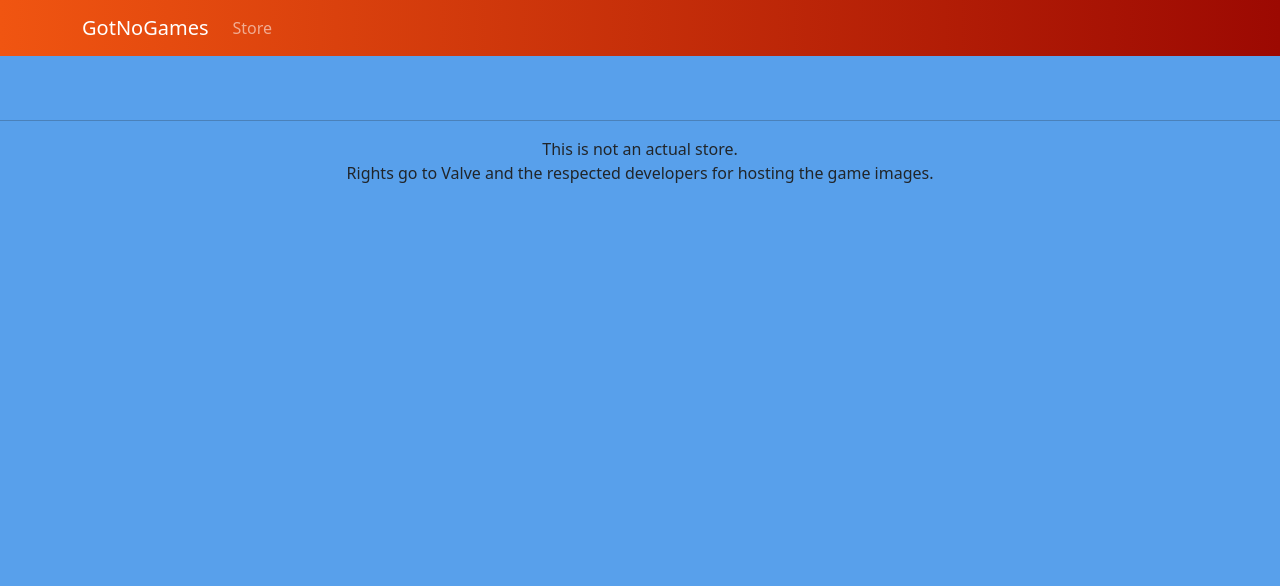
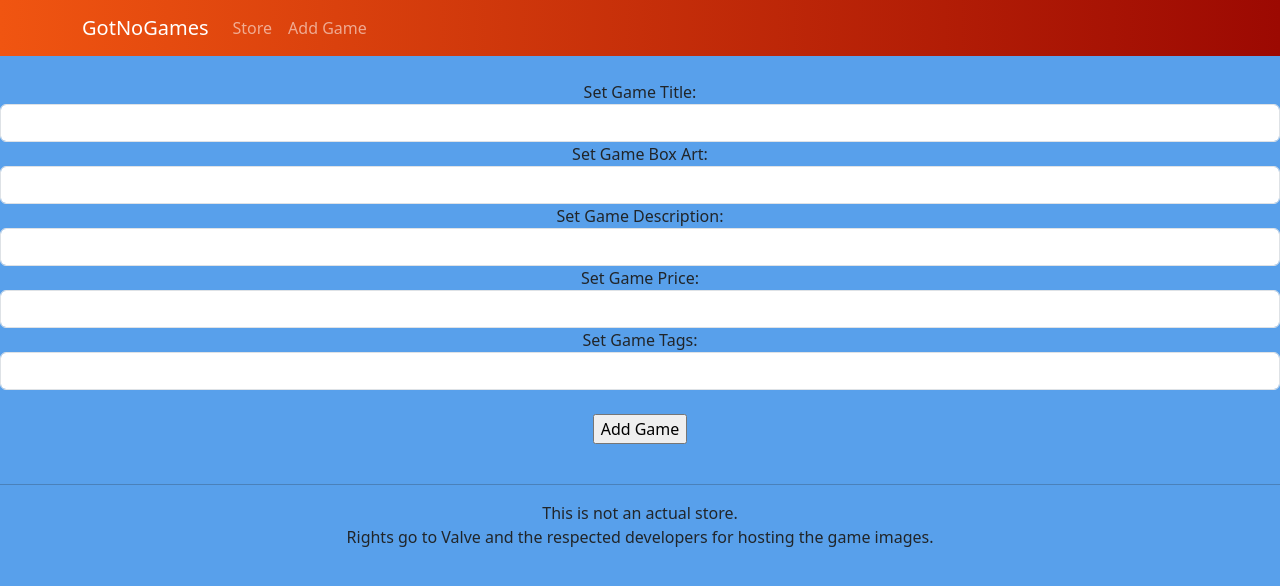
Before and after one commit to lawesome1444/DRAQ_Project1, a React (Create React App) app: page /addGame in a window 1280 px wide. Shown: the top 586 px of the page. Built offline with nearby package versions, Linux system fonts and the light colour scheme.

Commit message:
Added "Add Game" component for adding games to DB

```diff
--- a/package.json
+++ b/package.json
@@ -6,6 +6,7 @@
     "@testing-library/jest-dom": "^5.17.0",
     "@testing-library/react": "^13.4.0",
     "@testing-library/user-event": "^13.5.0",
+    "axios": "^1.6.2",
     "bootstrap": "^5.3.2",
     "cors": "^2.8.5",
     "express": "^4.18.2",
--- a/src/App.js
+++ b/src/App.js
@@ -4,6 +4,7 @@ import './App.css';
 import Legal from './components/legal';
 //Importing Routable Components
 import Store from './components/store';
+import AddGame from './components/addGame';
 //Importing Bootstrap and Router DOM for client side routing
 import 'bootstrap/dist/css/bootstrap.min.css';
 import Container from 'react-bootstrap/Container';
@@ -28,6 +29,7 @@ function App() {
               <Navbar.Brand href="/">GotNoGames</Navbar.Brand>
               <Nav className="me-auto">
                 <Nav.Link href="/store">Store</Nav.Link>
+                <Nav.Link href="/addGame">Add Game</Nav.Link>
               </Nav>
             </Container>
         </Navbar>
@@ -35,6 +37,7 @@ function App() {
         {/*Telling which content to load depending on what page we are on (e.g DRAQ_Project1/store loads the store page HTML code)*/}
         <Routes>
           <Route path='/store' element={<Store></Store>}></Route>
+          <Route path='/addGame' element={<AddGame></AddGame>}></Route>
         </Routes>
         <Legal></Legal>
       </div>
--- /dev/null
+++ b/src/components/addGame.js
@@ -0,0 +1,86 @@
+import { useState } from "react";
+import axios from "axios";
+
+function AddGame(){
+    //Defining the layout of each game entry
+    const [title, setTitle] = useState('');
+    const [boxArt, setBoxArt] = useState('');
+    const [desc, setDesc] = useState('');
+    const [price, setPrice] = useState('');
+    const [tags, setTags] = useState('');
+
+    //When the submit button is clicked
+    const handleSubmit = (e)=>{
+        //Stop empty entries
+        e.preventDefault();
+
+        //Set the former (layout) as the value of the latter (what the user entered in the form)
+        const game = ({
+            title:title,
+            boxArt:boxArt,
+            desc:desc,
+            price:price,
+            tags:tags
+        });
+
+        //Sent a post request to add this data to the database, first send it to the server and let it handle the rest
+        axios.post("http://localhost:4000/api/games", game)
+            .then()
+            .catch();
+    }
+
+    //Display this HTML as the page, a form letting new games be added
+    return(
+        <div>
+            <form onSubmit={handleSubmit}>
+                {/* Title */}
+                <div className="form-group">
+                    <label>Set Game Title:</label>
+                    <input type="text"
+                    className="form-control"
+                    onChange={(e)=> {setTitle(e.target.value) }}
+                    />
+                </div>
+                {/* Box Art */}
+                <div className="form-group">
+                    <label>Set Game Box Art:</label>
+                    <input type="text"
+                    className="form-control"
+                    onChange={(e)=> {setBoxArt(e.target.value) }}
+                    />
+                </div>
+                {/* Description */}
+                <div className="form-group">
+                    <label>Set Game Description:</label>
+                    <input type="text"
+                    className="form-control"
+                    onChange={(e)=> {setDesc(e.target.value) }}
+                    />
+                </div>
+                {/* Price */}
+                <div className="form-group">
+                    <label>Set Game Price:</label>
+                    <input type="number"
+                    className="form-control"
+                    onChange={(e)=> {setPrice(e.target.value) }}
+                    />
+                </div>
+                {/* Tags */}
+                <div className="form-group">
+                    <label>Set Game Tags:</label>
+                    <input type="text"
+                    className="form-control"
+                    onChange={(e)=> {setTitle(e.target.value) }}
+                    />
+                </div>
+                <br/>
+                {/* Submit Button */}
+                <div>
+                    <input type="submit" value="Add Game"></input>
+                </div>
+            </form>
+        </div>
+    )
+
+}
+export default AddGame;
```
Also changed, not shown: 1 other file (tests, documents, lock files or other folders).
